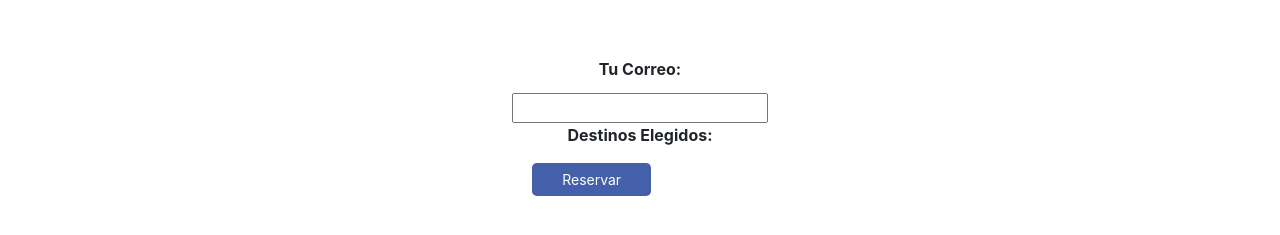
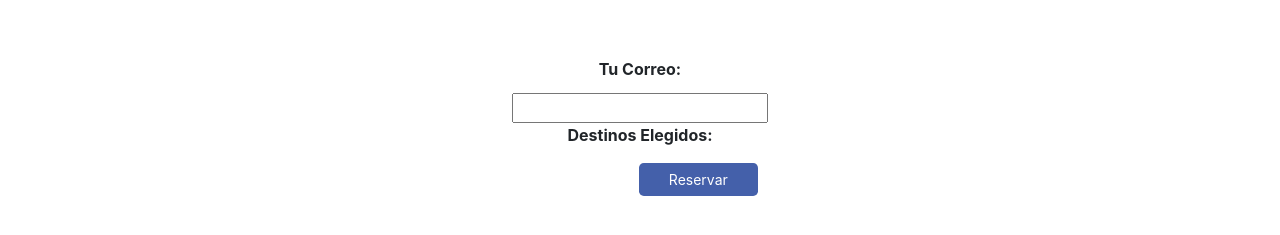
Before and after one commit to egvargas/ViajesPorArg, a website: page reservar.html in a window 1280 px wide. Shown: the part 123-358 px from the top of the page. Drawn offline with nearby package versions, Linux system fonts and the light colour scheme; some packages are replaced by stand-ins of ours; a script that the page names is missing.

Commit message:
Update reservar.html

```diff
--- a/reservar.html
+++ b/reservar.html
@@ -42,7 +42,7 @@
             <div class="field">
             <div type="text" name="destinos" id="destinos" cols="80" rows="4" readonly ></div>
           </div>
-            <div class="col-md-8 text-center" style="padding: 8px;">
+            <div class="col-md-10 text-center" style="padding: 8px;">
                   <input class="btn btn-primary btn-lg" type="submit" id="button" value="Reservar"  style="text-align: center;"  >
 
                 </form>
```
